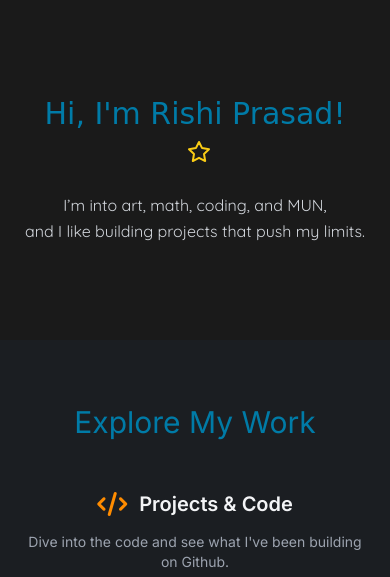
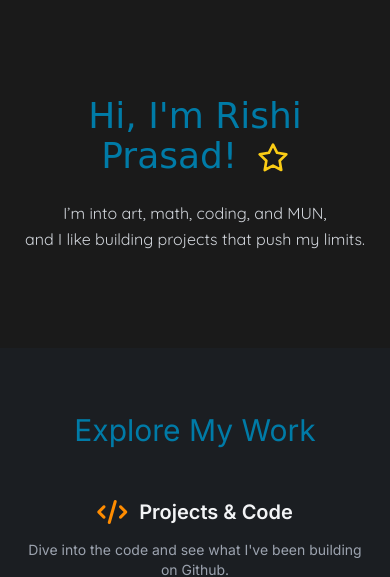
Before and after one commit to madoverlego/madoverlego.github.io, a plain HTML site: page index.html in a window 390 px wide. Shown: the top 577 px of the page. Drawn offline with nearby package versions, Linux system fonts and the light colour scheme; a web font is replaced by a local one.

Commit message:
Update index.html

```diff
--- a/index.html
+++ b/index.html
@@ -156,9 +156,9 @@
 
         <div class="text-center max-w-3xl z-10 px-2">
             <!-- Responsive Font Sizes for better mobile view -->
-            <h1 class="font-oi text-cerulean text-3xl sm:text-5xl md:text-6xl mb-6 relative">
+            <h1 class="font-oi text-cerulean text-4xl sm:text-5xl md:text-6xl mb-6 relative">
                 Hi, I'm Rishi Prasad!
-                <svg class="inline-block w-6 h-6 sm:w-10 sm:h-10 ml-2 text-yellow-400" viewBox="0 0 24 24" fill="none" stroke="currentColor" stroke-width="2" stroke-linecap="round" stroke-linejoin="round">
+                <svg class="inline-block w-8 h-8 sm:w-10 sm:h-10 ml-2 text-yellow-400" viewBox="0 0 24 24" fill="none" stroke="currentColor" stroke-width="2" stroke-linecap="round" stroke-linejoin="round">
                     <path d="M12 2 L15.09 8.09 L22 9.27 L17 14 L18.18 21.02 L12 17.77 L5.82 21.02 L7 14 L2 9.27 L8.91 8.09 L12 2 z" />
                 </svg>
             </h1>
```
